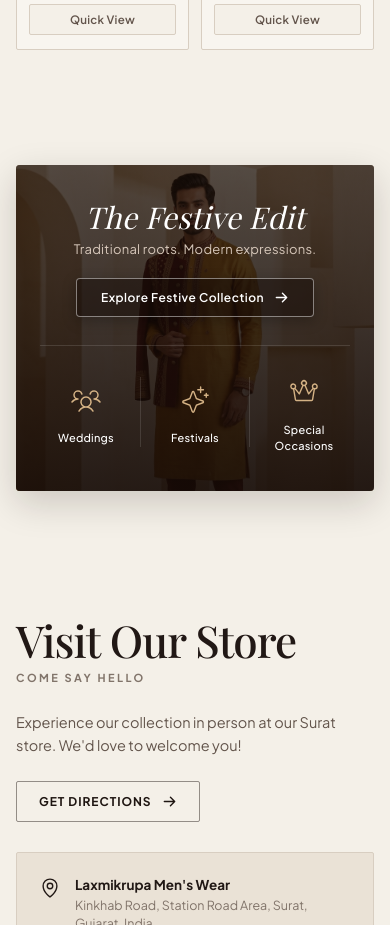
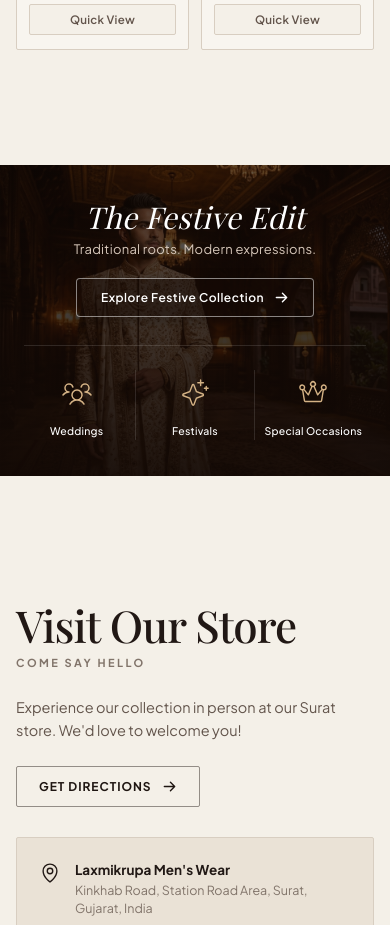
Before and after one commit to mahesh7805/laxmikrupa-mens-wear, a React (Vite) app: page /concept-2 in a window 390 px wide. Shown: the part 5120-6045 px from the top of the page. Built offline with nearby package versions, Linux system fonts and the light colour scheme; the HTML template or start-up script is replaced by a standard one; a web font is replaced by a local one.

Commit message:
feat(concept2): make Festive Edit 100% full-bleed edge-to-edge with royal palace sherwani background

```diff
--- a/src/concepts/Concept2/components/FestiveEdit/FestiveEdit.jsx
+++ b/src/concepts/Concept2/components/FestiveEdit/FestiveEdit.jsx
@@ -13,11 +13,10 @@ export function FestiveEdit({ onExploreFestive }) {
 
   return (
     <section id="festive-edit" className="c2-festive-section">
-      <div className="concept2-container">
       <div className="c2-festive-banner">
-          {/* Background Palace & Model Photo */}
+        {/* Background Palace & Model Photo (100% Full-Bleed Edge-to-Edge) */}
         <img
-            src={getAssetPath('/assets/concept-2/ethnic_wear_category.jpg')}
+          src={getAssetPath('/assets/concept-2/festive_edit_banner.jpg')}
           alt="The Festive Edit - Regal Traditional Kurta & Palace Setting"
           className="c2-festive-bg-img"
           loading="lazy"
@@ -78,7 +77,6 @@ export function FestiveEdit({ onExploreFestive }) {
           </div>
         </div>
       </div>
-      </div>
     </section>
   );
 }
--- a/src/concepts/Concept2/components/FestiveEdit/festiveEdit.css
+++ b/src/concepts/Concept2/components/FestiveEdit/festiveEdit.css
@@ -1,21 +1,23 @@
 /* ==========================================================================
-   CONCEPT 2: THE FESTIVE EDIT BANNER STYLES (Reference Match)
+   CONCEPT 2: THE FESTIVE EDIT BANNER STYLES (100% Full-Bleed Edge-to-Edge)
    ========================================================================== */
 
 .c2-festive-section {
-  padding: 40px 0 60px 0;
+  padding: 0;
+  margin: 40px 0 60px 0;
   background-color: var(--c2-bg-ivory);
   position: relative;
   overflow: hidden;
+  width: 100%;
 }
 
 .c2-festive-banner {
   position: relative;
-  min-height: 240px;
-  border-radius: 4px;
+  width: 100%;
+  min-height: 270px;
+  border-radius: 0;
   overflow: hidden;
   background-color: #1A0D08;
-  box-shadow: 0 12px 36px rgba(27, 18, 11, 0.18);
   display: flex;
   align-items: center;
 }
@@ -38,11 +40,11 @@
   z-index: 2;
   background: linear-gradient(
     90deg,
-    rgba(20, 10, 6, 0.15) 0%,
-    rgba(20, 10, 6, 0.5) 24%,
-    rgba(20, 10, 6, 0.88) 42%,
-    rgba(20, 10, 6, 0.94) 75%,
-    rgba(20, 10, 6, 0.92) 100%
+    rgba(18, 9, 5, 0.05) 0%,
+    rgba(18, 9, 5, 0.42) 22%,
+    rgba(18, 9, 5, 0.88) 40%,
+    rgba(18, 9, 5, 0.94) 75%,
+    rgba(18, 9, 5, 0.92) 100%
   );
   pointer-events: none;
 }
@@ -54,12 +56,12 @@
   width: 100%;
   display: flex;
   align-items: center;
-  padding: 36px 48px;
+  padding: 40px 60px;
 }
 
-/* Spacer on the left to let the model stand proud */
+/* Spacer on the left to let the model stand clear */
 .c2-festive-model-spacer {
-  width: 22%;
+  width: 25%;
   flex-shrink: 0;
 }
 
@@ -92,7 +94,7 @@
 }
 
 .c2-festive-btn {
-  background-color: rgba(20, 10, 6, 0.5);
+  background-color: rgba(20, 10, 6, 0.45);
   color: #FFFFFF;
   font-family: var(--c2-font-sans);
   font-size: 12px;
@@ -100,7 +102,7 @@
   letter-spacing: 0.04em;
   padding: 11px 24px;
   border-radius: 4px;
-  border: 1px solid rgba(255, 255, 255, 0.45);
+  border: 1px solid rgba(255, 255, 255, 0.5);
   display: inline-flex;
   align-items: center;
   gap: 10px;
@@ -122,7 +124,7 @@
   width: 1px;
   height: 90px;
   background: rgba(255, 255, 255, 0.15);
-  margin: 0 32px;
+  margin: 0 36px;
   flex-shrink: 0;
 }
 
@@ -170,16 +172,13 @@
    ========================================================================== */
 @media (max-width: 1200px) {
   .c2-festive-content-wrap {
-    padding: 32px 28px;
+    padding: 32px 36px;
   }
   .c2-festive-model-spacer {
-    width: 18%;
+    width: 20%;
   }
   .c2-festive-divider {
-    margin: 0 20px;
-  }
-  .c2-festive-title {
-    font-size: 36px;
+    margin: 0 24px;
   }
 }
 
@@ -198,8 +197,8 @@
   .c2-festive-scrim {
     background: linear-gradient(
       180deg,
-      rgba(20, 10, 6, 0.72) 0%,
-      rgba(20, 10, 6, 0.92) 100%
+      rgba(18, 9, 5, 0.65) 0%,
+      rgba(18, 9, 5, 0.94) 100%
     );
   }
   .c2-festive-center {
@@ -225,9 +224,9 @@
     font-size: 13px;
   }
   .c2-occasion-col-divider {
-    margin: 0 8px;
+    margin: 0 6px;
   }
   .c2-occasion-item span {
-    font-size: 11px;
+    font-size: 10.5px;
   }
 }
```
Also changed, not shown: public/assets/concept-2/festive_edit_banner.jpg (added). Lines whose indentation alone changed are shown as unchanged.
